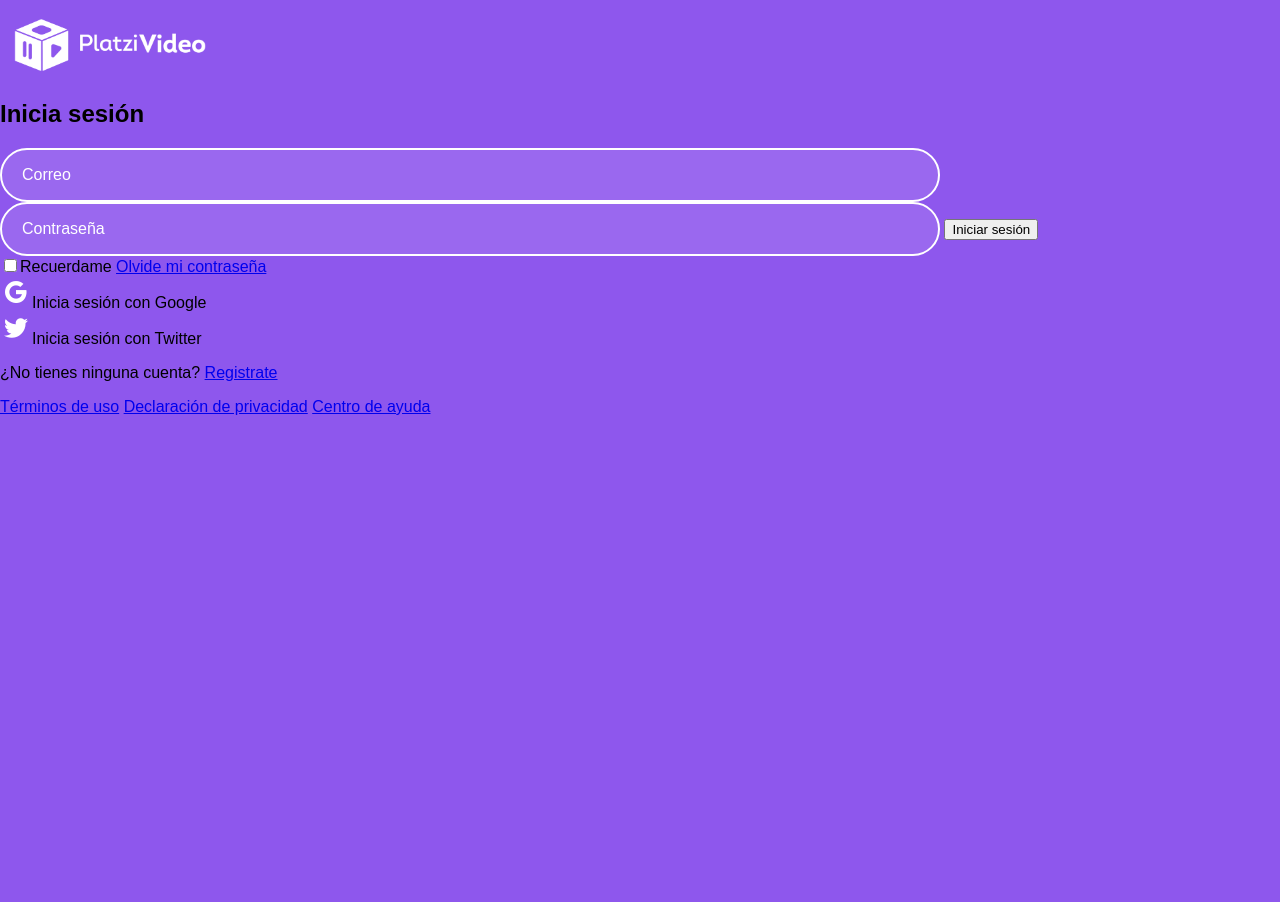
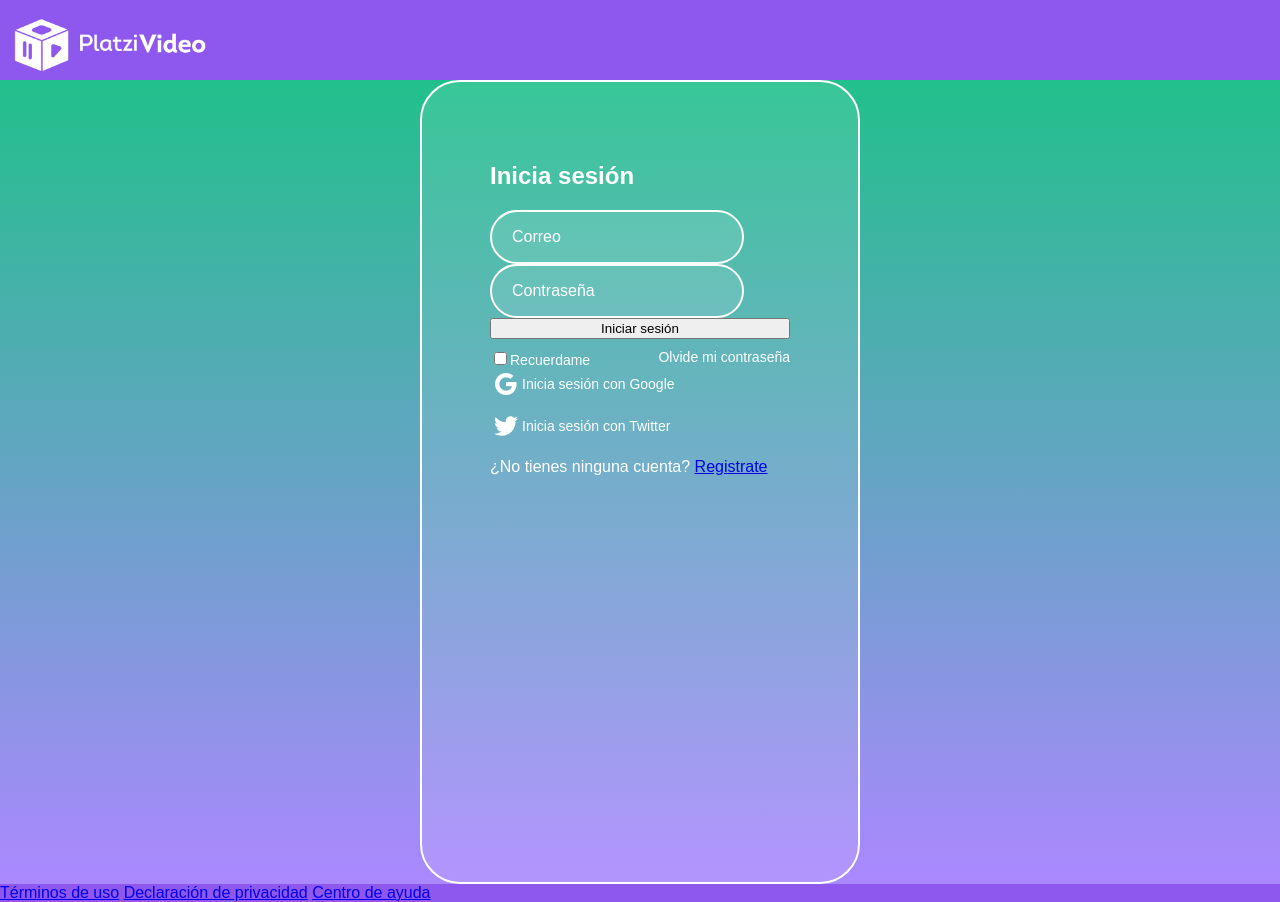
Before and after one commit to crileiton/video, a plain HTML site: page login.html in a window 1280 px wide. Before the commit the page ends 800 px from the top, so only its background shows below. Drawn offline with Linux system fonts and the light colour scheme; a web font is replaced by a local one.

Commit message:
Maquetación de la pantalla de login: Estilización con CSS

```diff
--- a/css/main.css
+++ b/css/main.css
@@ -197,3 +197,57 @@ ul:hover {
   right: 0;
   bottom: 0;
 }
+
+/* Login */
+.login {
+  background: linear-gradient(#21c08b, #ab88ff);
+  display: flex;
+  align-items: center;
+  justify-content: center;
+  flex-direction: column;
+  padding: 0px 30px;
+  min-height: calc(100vh - 200px);
+}
+
+.login__container {
+  background-color: rgba(255, 255, 255, 0.1);
+  border: 2px solid white;
+  border-radius: 40px;
+  color: white;
+  padding: 60px 68px 40px;
+  min-height: 700px;
+  width: 300px;
+}
+
+.login__container--form {
+  display: flex;
+  flex-direction: column;
+}
+
+.login__container--form label {
+  font-size: 14px;
+}
+
+.login__container--remember-me {
+  color: white;
+  display: flex;
+  justify-content: space-between;
+  margin-top: 10px;
+}
+
+.login__container--remember-me a {
+  color: white;
+  font-size: 14px;
+  text-decoration: none;
+}
+
+.login__container--remember-me a:hover {
+  text-decoration: underline;
+}
+
+.login__container--social-media > div {
+  display: flex;
+  align-items: center;
+  font-size: 14px;
+  margin-bottom: 10px;
+}
```
